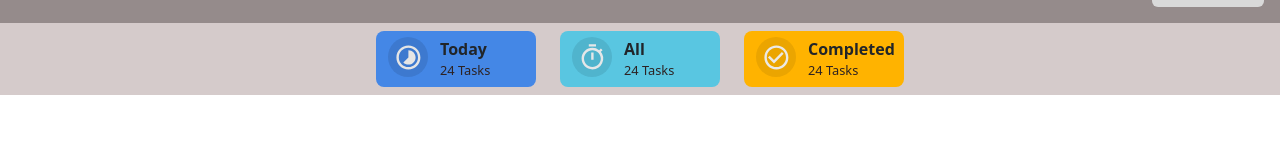
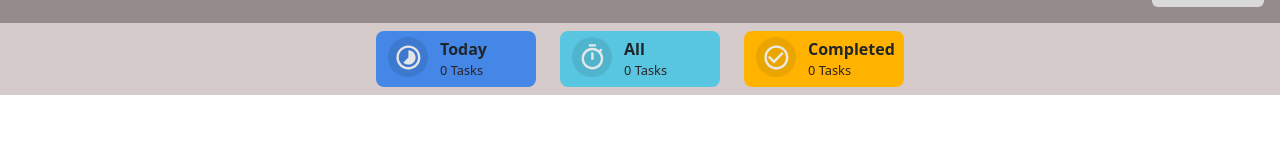
Before and after one commit to reninmohan/Task-master-app, a React (Vite) app: page / in a window 1280 px wide. Shown: the part 159-300 px from the top of the page. Built offline with nearby package versions, Linux system fonts and the light colour scheme.

Commit message:
fixed summary

```diff
--- a/src/App.jsx
+++ b/src/App.jsx
@@ -35,7 +35,7 @@ function App() {
     <div>
       <Header onTaskAdd={addTask} />
       <Settings sortedDates={sortedDates} />
-      <Summary sortedDates={sortedDates} />
+      <Summary tasks={tasks} />
       <NotesSection onUpdateTask={updateTask} onDeleteTask={deleteTask} sortedDates={sortedDates} tasks={tasks} />
     </div>
   );
--- a/src/feature/Summary.jsx
+++ b/src/feature/Summary.jsx
@@ -2,16 +2,37 @@ import SummaryComponent from "../components/SummaryComponent";
 import { RiProgress5Line } from "react-icons/ri";
 import { MdOutlineTimer } from "react-icons/md";
 import { MdCheckCircleOutline } from "react-icons/md";
+import { format } from "date-fns";
 
-function Summary({ sortedDates }) {
+function Summary({ tasks }) {
+  const today = format(new Date(), "dd-MM-yyyy");
+
+  const taskStats = {
+    total: tasks.length,
+    completed: tasks.filter((task) => task.completed).length,
+    today: tasks.filter((task) => task.date === today).length,
+  };
+
   return (
     <div style={{ backgroundColor: "#D5CBCB" }}>
       <div className="d-md-flex flex-wrap justify-content-md-center p-2 gap-md-4 d-sm-grid summary-grid-layout ">
-        <SummaryComponent name="Today" noOfTask={24} color="#4487E6" accentColor="#000000" logo={<RiProgress5Line />} />
-        <SummaryComponent name="All" noOfTask={24} color="#59C6E1" accentColor="#00191f" logo={<MdOutlineTimer />} />
+        <SummaryComponent
+          name="Today"
+          noOfTask={taskStats.today}
+          color="#4487E6"
+          accentColor="#000000"
+          logo={<RiProgress5Line />}
+        />
+        <SummaryComponent
+          name="All"
+          noOfTask={taskStats.total}
+          color="#59C6E1"
+          accentColor="#00191f"
+          logo={<MdOutlineTimer />}
+        />
         <SummaryComponent
           name="Completed"
-          noOfTask={24}
+          noOfTask={taskStats.completed}
           color="#FFB300"
           accentColor="#3a2901"
           logo={<MdCheckCircleOutline />}
```
